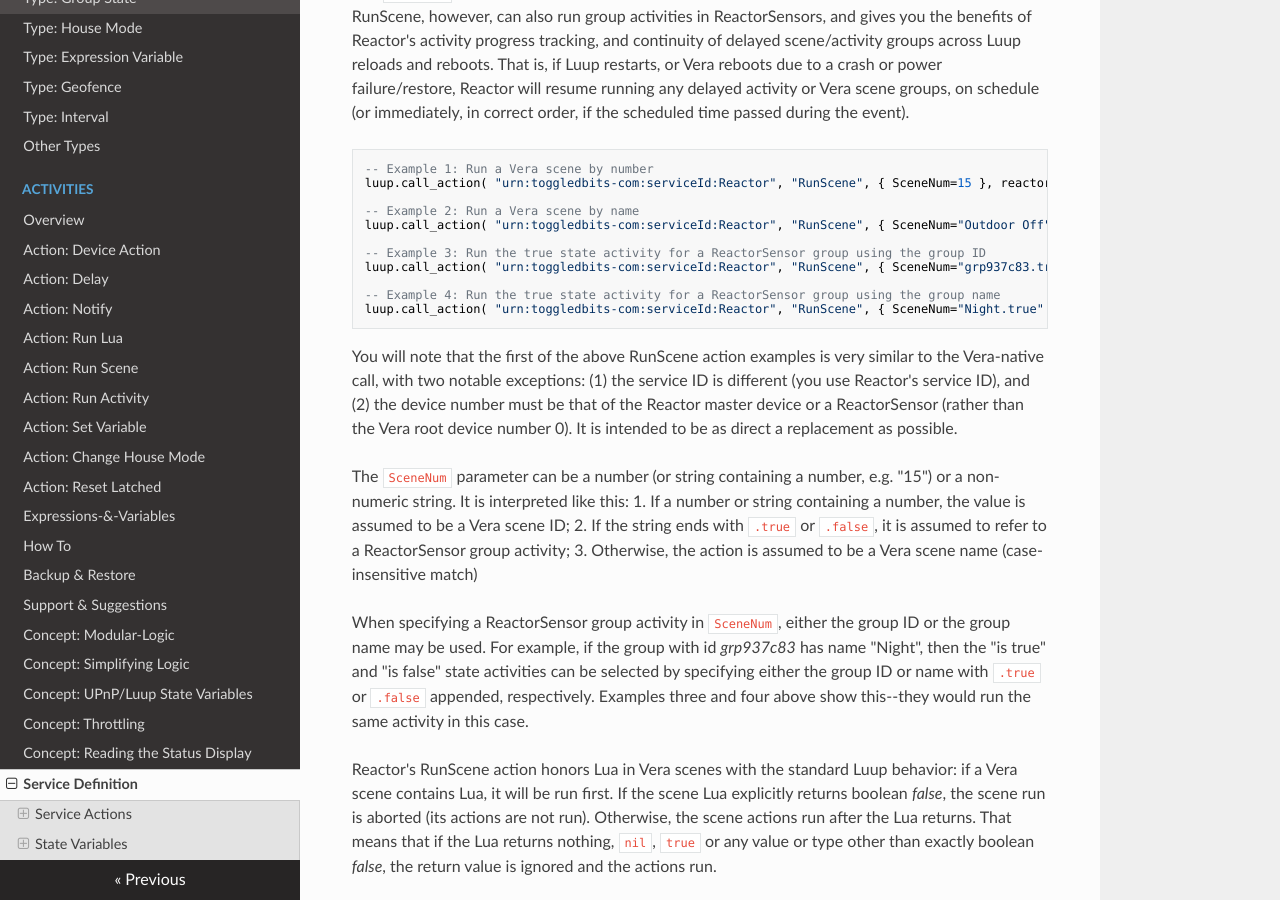
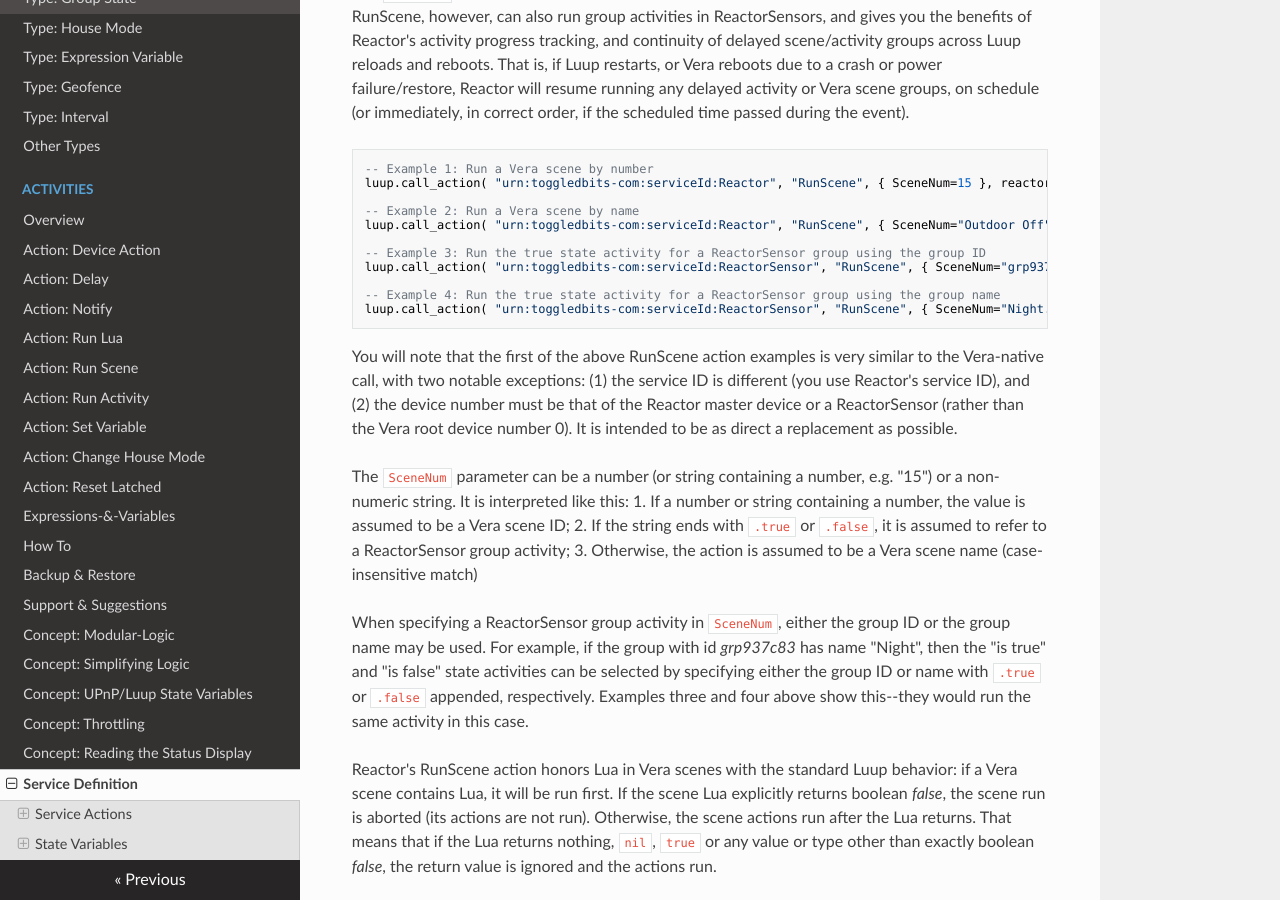
Before and after one commit to toggledbits/Reactor-docs, an MkDocs documentation site: the page built from docs/Service-Definition.md, in a window 1280 px wide and 900 px high, scrolled down 1606 px. Built offline with MkDocs 1.6.1, drawn with Linux system fonts in a browser that asks for light colours; nearby versions of some CDN libraries.

Commit message:
Fix service ID in actions

````diff
--- a/docs/Service-Definition.md
+++ b/docs/Service-Definition.md
@@ -45,10 +45,10 @@ luup.call_action( "urn:toggledbits-com:serviceId:Reactor", "RunScene", { SceneNu
 luup.call_action( "urn:toggledbits-com:serviceId:Reactor", "RunScene", { SceneNum="Outdoor Off" }, reactor_master_device_number )
 
 -- Example 3: Run the true state activity for a ReactorSensor group using the group ID
-luup.call_action( "urn:toggledbits-com:serviceId:Reactor", "RunScene", { SceneNum="grp937c83.true" }, reactor_sensor_device_number )
+luup.call_action( "urn:toggledbits-com:serviceId:ReactorSensor", "RunScene", { SceneNum="grp937c83.true" }, reactor_sensor_device_number )
 
 -- Example 4: Run the true state activity for a ReactorSensor group using the group name
-luup.call_action( "urn:toggledbits-com:serviceId:Reactor", "RunScene", { SceneNum="Night.true" }, reactor_sensor_device_number )
+luup.call_action( "urn:toggledbits-com:serviceId:ReactorSensor", "RunScene", { SceneNum="Night.true" }, reactor_sensor_device_number )
 ```
 
 You will note that the first of the above RunScene action examples is very similar to the Vera-native call, with two notable exceptions: (1) the service ID is different (you use Reactor's service ID), and (2) the device number must be that of the Reactor master device or a ReactorSensor (rather than the Vera root device number 0). It is intended to be as direct a replacement as possible.
````
